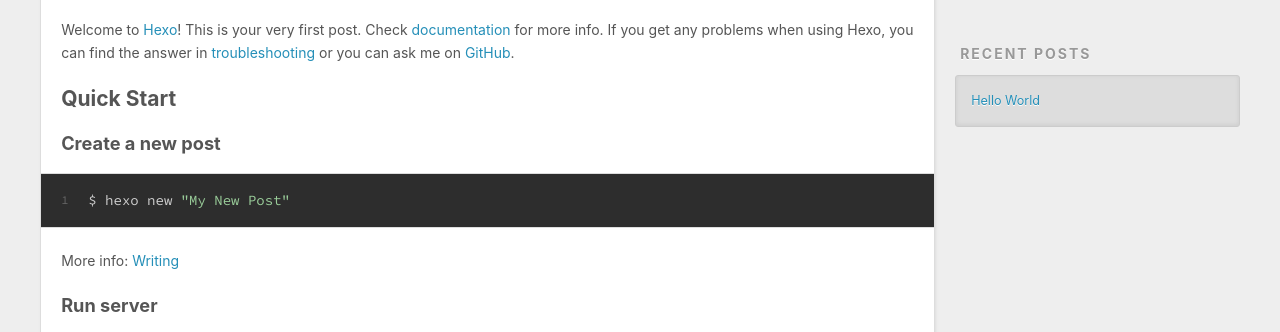
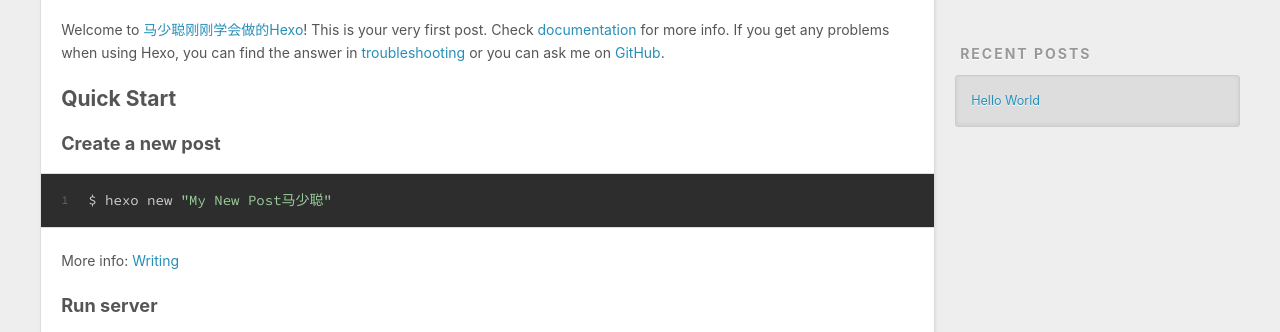
Before and after one commit to MOWmsc/MOWmsc.github.io, a plain HTML site: page 2019/05/05/hello-world/index.html in a window 1280 px wide. Shown: the part 434-766 px from the top of the page. Drawn offline with nearby package versions, Linux system fonts and the light colour scheme.

Commit message:
Site updated: 2019-05-05 12:51:00

```diff
--- a/2019/05/05/hello-world/index.html
+++ b/2019/05/05/hello-world/index.html
@@ -7,17 +7,17 @@
 
   <title>Hello World | Hexo</title>
   <meta name="viewport" content="width=device-width, initial-scale=1, maximum-scale=1">
-  <meta name="description" content="Welcome to Hexo! This is your very first post. Check documentation for more info. If you get any problems when using Hexo, you can find the answer in troubleshooting or you can ask me on GitHub. Quick">
+  <meta name="description" content="Welcome to 马少聪刚刚学会做的Hexo! This is your very first post. Check documentation for more info. If you get any problems when using Hexo, you can find the answer in troubleshooting or you can ask me on GitH">
 <meta property="og:type" content="article">
 <meta property="og:title" content="Hello World">
 <meta property="og:url" content="http://yoursite.com/2019/05/05/hello-world/index.html">
 <meta property="og:site_name" content="Hexo">
-<meta property="og:description" content="Welcome to Hexo! This is your very first post. Check documentation for more info. If you get any problems when using Hexo, you can find the answer in troubleshooting or you can ask me on GitHub. Quick">
+<meta property="og:description" content="Welcome to 马少聪刚刚学会做的Hexo! This is your very first post. Check documentation for more info. If you get any problems when using Hexo, you can find the answer in troubleshooting or you can ask me on GitH">
 <meta property="og:locale" content="default">
-<meta property="og:updated_time" content="2019-05-05T04:35:49.116Z">
+<meta property="og:updated_time" content="2019-05-05T04:50:49.799Z">
 <meta name="twitter:card" content="summary">
 <meta name="twitter:title" content="Hello World">
-<meta name="twitter:description" content="Welcome to Hexo! This is your very first post. Check documentation for more info. If you get any problems when using Hexo, you can find the answer in troubleshooting or you can ask me on GitHub. Quick">
+<meta name="twitter:description" content="Welcome to 马少聪刚刚学会做的Hexo! This is your very first post. Check documentation for more info. If you get any problems when using Hexo, you can find the answer in troubleshooting or you can ask me on GitH">
 
     <link rel="alternate" href="/atom.xml" title="Hexo" type="application/atom+xml">
 
@@ -86,8 +86,8 @@
 
     <div class="article-entry" itemprop="articleBody">
 
-        <p>Welcome to <a href="https://hexo.io/" target="_blank" rel="noopener">Hexo</a>! This is your very first post. Check <a href="https://hexo.io/docs/" target="_blank" rel="noopener">documentation</a> for more info. If you get any problems when using Hexo, you can find the answer in <a href="https://hexo.io/docs/troubleshooting.html" target="_blank" rel="noopener">troubleshooting</a> or you can ask me on <a href="https://github.com/hexojs/hexo/issues" target="_blank" rel="noopener">GitHub</a>.</p>
-<h2 id="Quick-Start"><a href="#Quick-Start" class="headerlink" title="Quick Start"></a>Quick Start</h2><h3 id="Create-a-new-post"><a href="#Create-a-new-post" class="headerlink" title="Create a new post"></a>Create a new post</h3><figure class="highlight bash"><table><tr><td class="gutter"><pre><span class="line">1</span><br></pre></td><td class="code"><pre><span class="line">$ hexo new <span class="string">"My New Post"</span></span><br></pre></td></tr></table></figure>
+        <p>Welcome to <a href="https://hexo.io/" target="_blank" rel="noopener">马少聪刚刚学会做的Hexo</a>! This is your very first post. Check <a href="https://hexo.io/docs/" target="_blank" rel="noopener">documentation</a> for more info. If you get any problems when using Hexo, you can find the answer in <a href="https://hexo.io/docs/troubleshooting.html" target="_blank" rel="noopener">troubleshooting</a> or you can ask me on <a href="https://github.com/hexojs/hexo/issues" target="_blank" rel="noopener">GitHub</a>.</p>
+<h2 id="Quick-Start"><a href="#Quick-Start" class="headerlink" title="Quick Start"></a>Quick Start</h2><h3 id="Create-a-new-post"><a href="#Create-a-new-post" class="headerlink" title="Create a new post"></a>Create a new post</h3><figure class="highlight bash"><table><tr><td class="gutter"><pre><span class="line">1</span><br></pre></td><td class="code"><pre><span class="line">$ hexo new <span class="string">"My New Post马少聪"</span></span><br></pre></td></tr></table></figure>
 <p>More info: <a href="https://hexo.io/docs/writing.html" target="_blank" rel="noopener">Writing</a></p>
 <h3 id="Run-server"><a href="#Run-server" class="headerlink" title="Run server"></a>Run server</h3><figure class="highlight bash"><table><tr><td class="gutter"><pre><span class="line">1</span><br></pre></td><td class="code"><pre><span class="line">$ hexo server</span><br></pre></td></tr></table></figure>
 <p>More info: <a href="https://hexo.io/docs/server.html" target="_blank" rel="noopener">Server</a></p>
```
Also changed, not shown: index.html (+2 -2 lines).
